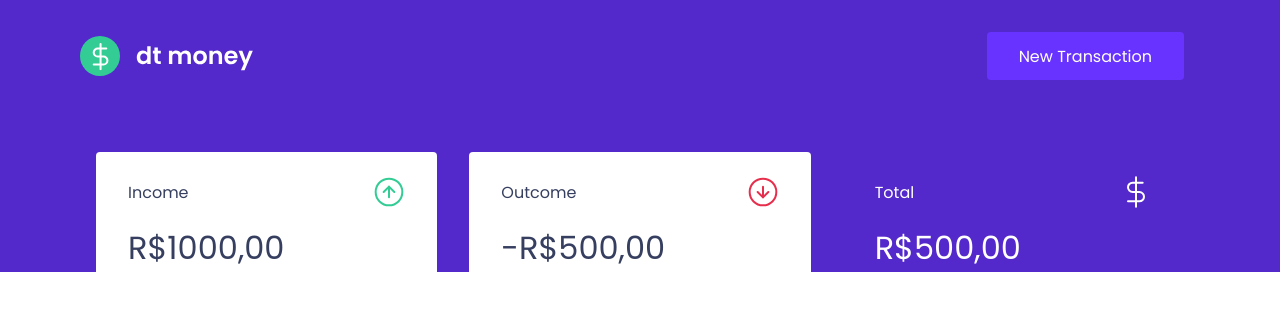
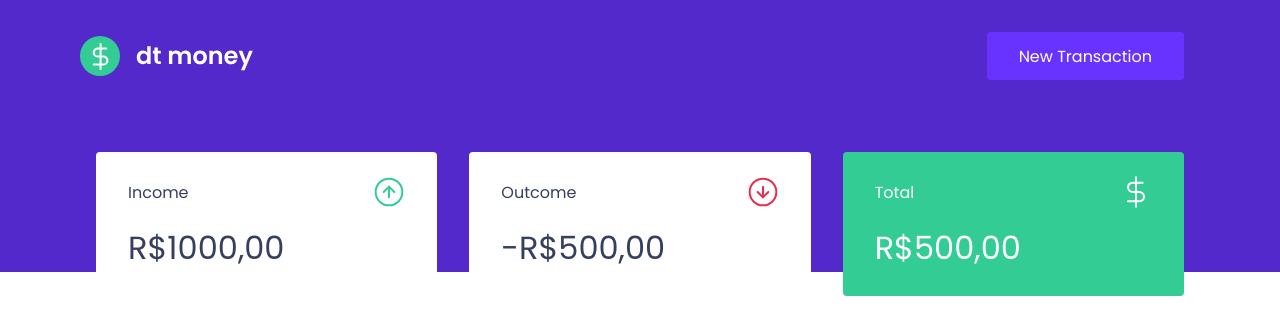
Before and after one commit to saullbrandao/dtmoney, a React (Create React App) app: page / in a window 1280 px wide. Shown: the top 334 px of the page. Built offline with nearby package versions, Linux system fonts and the light colour scheme.

Commit message:
fix: add green color variable

```diff
--- a/src/styles/global.ts
+++ b/src/styles/global.ts
@@ -5,6 +5,7 @@ export const GlobalStyle = createGlobalStyle`
     --background: #f0f2f5;
     --red: #e52e4d;
     --blue: #5429cc;
+    --green: #33cc95;
     --blue-light: #6933ff;
     --text-title: #363f5f;
     --text-body: #969cb3;
```
